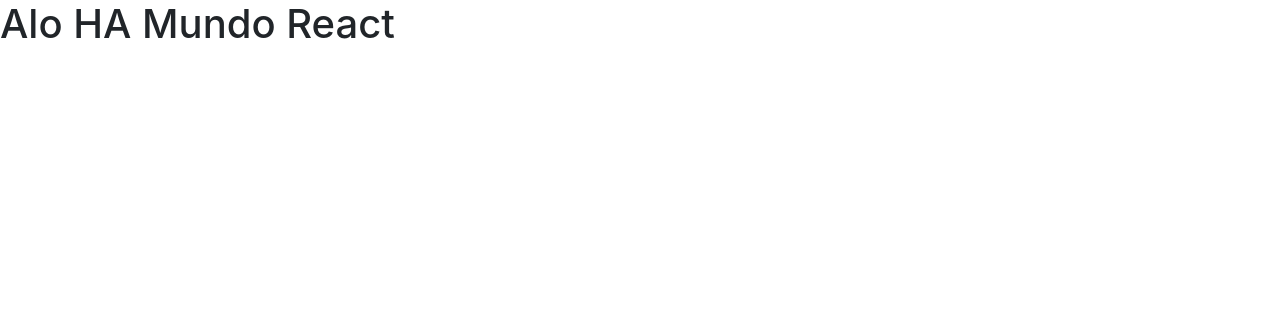
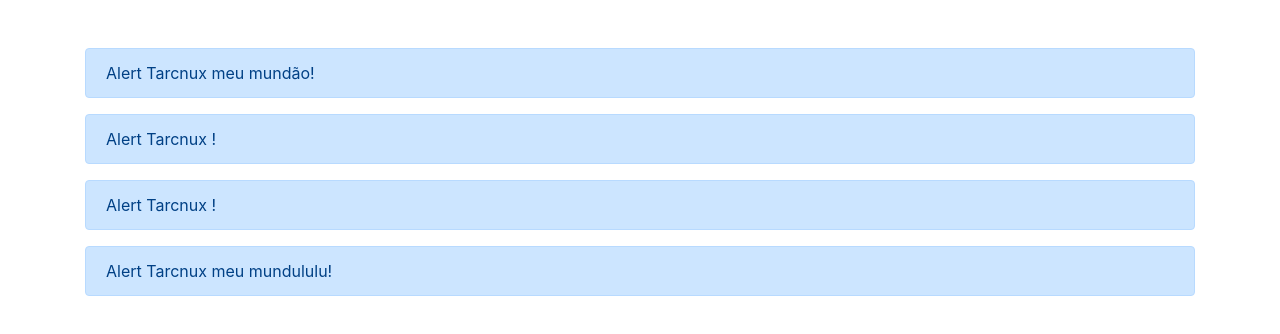
Before and after one commit to tarcnux/dscatalog-bootcamp-devsuperior, a React (Create React App) app in the folder front-web/: page / in a window 1280 px wide. Shown: the top 334 px of the page. Built offline with nearby package versions, Linux system fonts and the light colour scheme.

Commit message:
Componente Alert - exemplo do uso de Props

```diff
--- /dev/null
+++ b/front-web/src/Alert.tsx
@@ -0,0 +1,15 @@
+import React from 'react';
+
+type Props = {
+    text?: string;
+}
+
+const Alert = ({ text }: Props) => {
+    return (
+        <div className="alert alert-primary">
+            Alert Tarcnux {text}!
+        </div>
+    );
+}
+
+export default Alert;
--- a/front-web/src/App.tsx
+++ b/front-web/src/App.tsx
@@ -1,7 +1,15 @@
 import React from 'react';
+import Alert from './Alert';
 
 const App = () => {
-    return <h1>Alo HA Mundo React</h1>;
+    return (
+        <div className="container mt-5">
+            <Alert text=" meu mundão"/>
+            <Alert />
+            <Alert />
+            <Alert text=" meu mundululu"/>
+        </div>
+    );
 }
 
 export default App;
```
